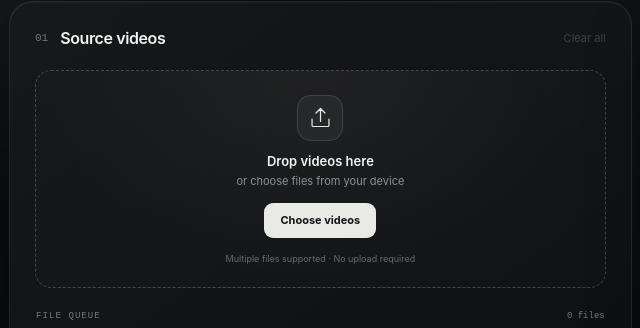
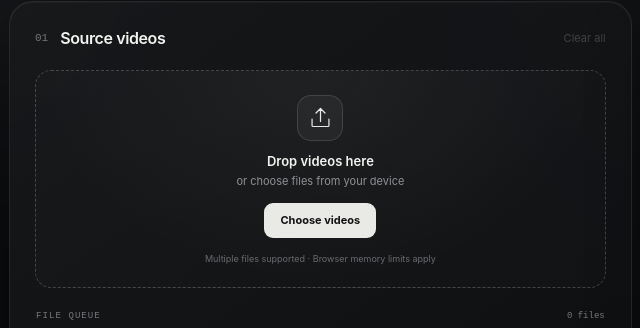
Before and after one commit to Tamasrazim/Splytie, a plain HTML site: page index.html in a window 1280 px wide. Shown: the part 537-865 px from the top of the page, 41-681 px from the left. Drawn offline with Linux system fonts and the light colour scheme.

Commit message:
Clarify browser limits and drop area semantics

```diff
--- a/index.html
+++ b/index.html
@@ -33,11 +33,11 @@
     <section class="panel source-panel" aria-labelledby="sourceTitle">
       <div class="panel-heading"><div class="heading-title"><span class="panel-index">01</span><h3 id="sourceTitle">Source videos</h3></div><button class="text-button" id="clearFiles" type="button" disabled>Clear all</button></div>
       <input id="fileInput" type="file" accept="video/*,.mkv,.avi,.mov,.mp4,.webm,.m4v,.mts,.m2ts,.ts" multiple hidden>
-      <div class="dropzone" id="dropzone" tabindex="0" role="button" aria-label="Choose or drop video files">
+      <div class="dropzone" id="dropzone" tabindex="0" role="region" aria-label="Drop video files or choose videos">
         <div class="drop-icon"><svg viewBox="0 0 48 48" fill="none"><path d="M24 31V8m0 0-8 8m8-8 8 8M9 27v11a2 2 0 0 0 2 2h26a2 2 0 0 0 2-2V27" stroke="currentColor" stroke-width="2.2" stroke-linecap="round" stroke-linejoin="round"/></svg></div>
         <strong>Drop videos here</strong><span>or choose files from your device</span>
         <button class="button button-secondary browse-button" id="browseFiles" type="button">Choose videos</button>
-        <small>Multiple files supported · No upload required</small>
+        <small>Multiple files supported · Browser memory limits apply</small>
       </div>
       <div class="queue-heading"><span>FILE QUEUE</span><span id="fileCount">0 files</span></div>
       <div class="empty-queue" id="emptyQueue"><span class="empty-mark">▶</span><span>Your videos will appear here.</span></div>
```
